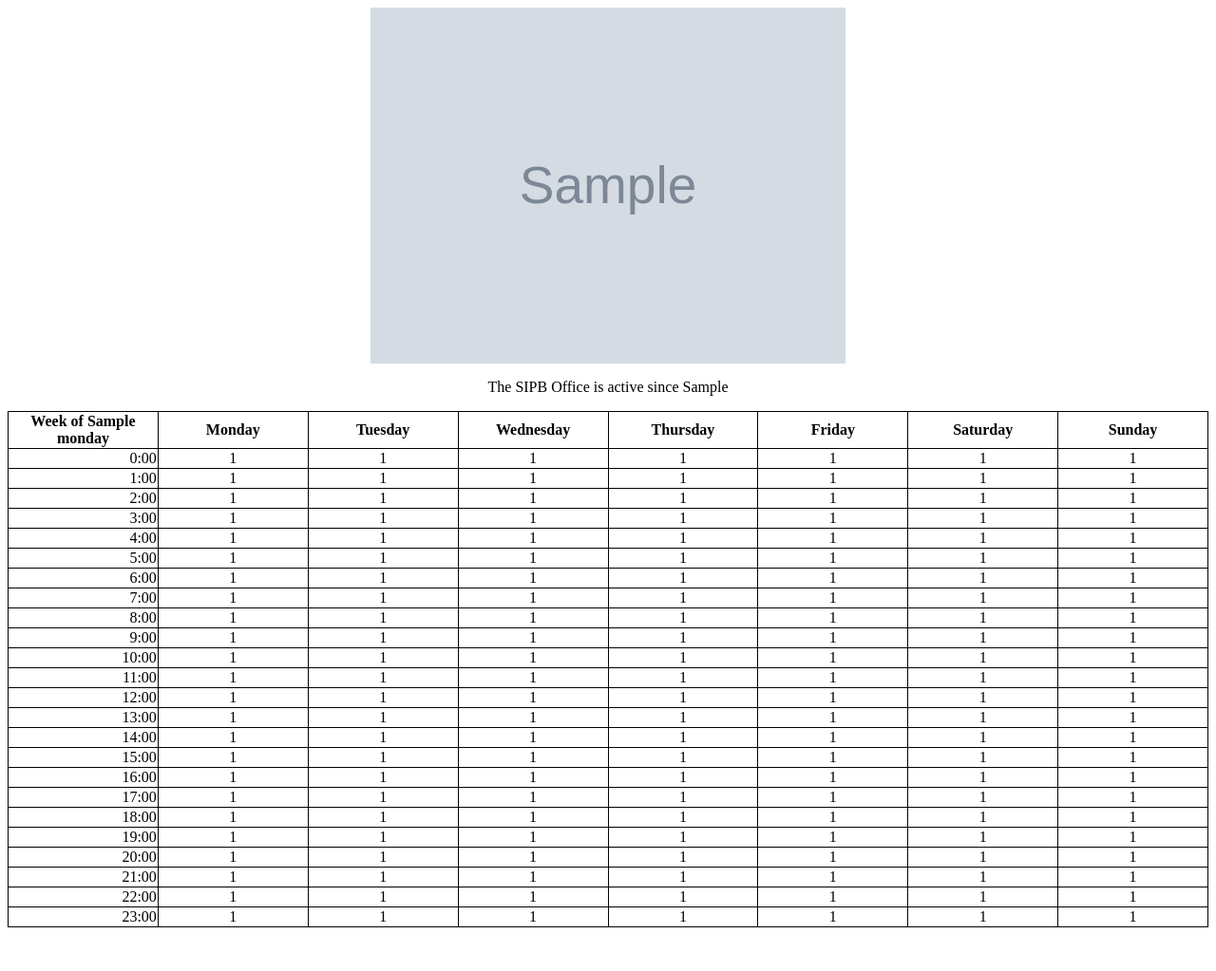
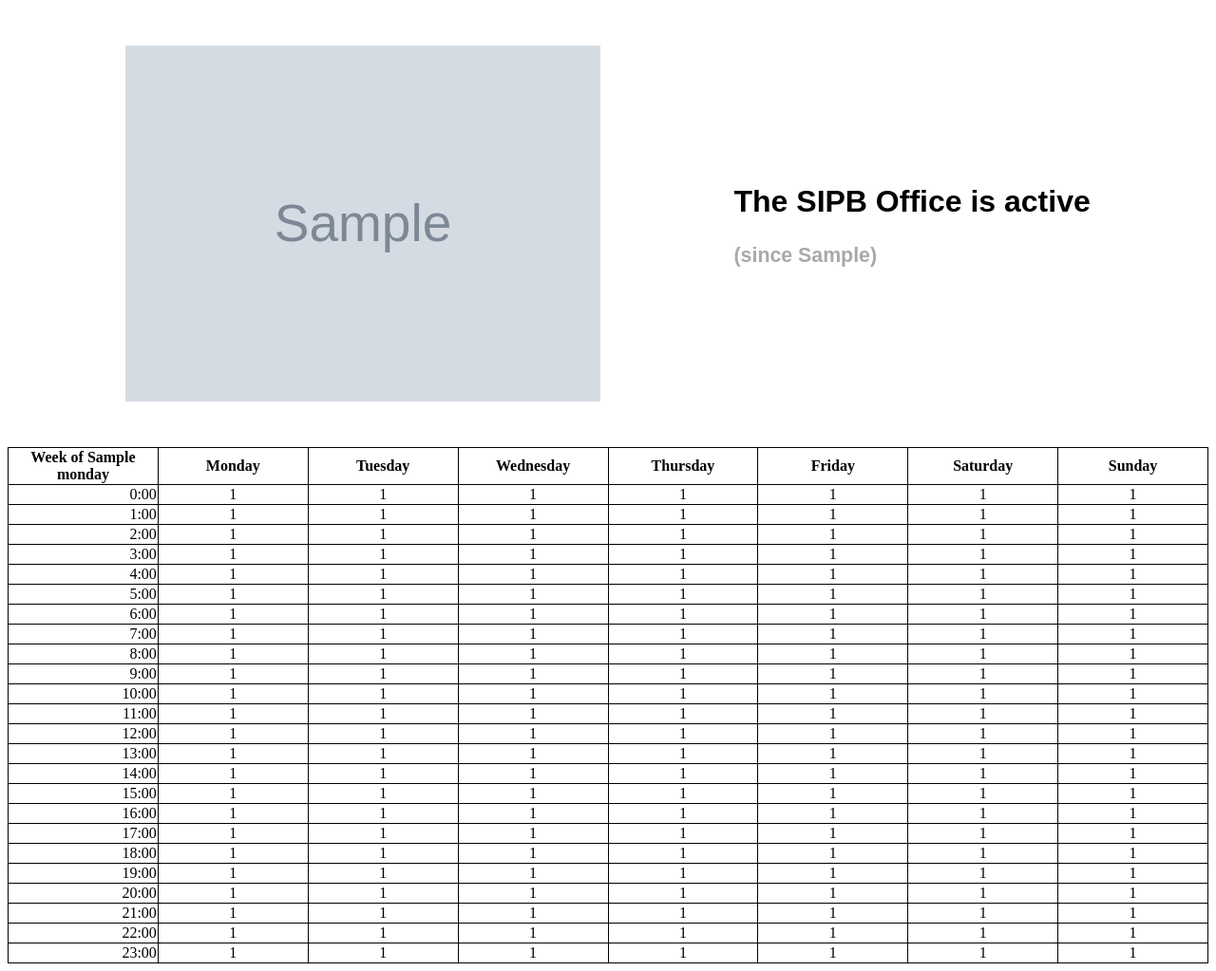
Before and after one commit to sipb/doorpi2, a Flask app: template web/templates/index.html in a window 1280 px wide. Shown: the whole page at 95% size. Before the commit the page ends 977 px from the top, so only its background shows below. Run offline with Flask 3, Linux system fonts and the light colour scheme; the template is opened without the code that fills it: most values are stand-ins (such as "Sample title", 1, 10 or a date in 2020); grey boxes marked "Sample" are stand-in pictures; parts of the project's set-up code (start-up, migrations or seed data) failed here and were passed over.

Commit message:
Reformat doorpi header

```diff
--- a/web/static/base.css
+++ b/web/static/base.css
@@ -1,3 +1,4 @@
+
 table {
     width: 100%;
     border-collapse: collapse;
@@ -20,16 +21,38 @@
 }
 
 #fuzzball {
-    display: block;
-    margin-left: auto;
-    margin-right: auto;
-
     width: 80%;
     max-width: 500px;
 }
 
+section {
+    margin: 3em 1em;
+}
+
+.status-box {
+    display: flex;
+    flex-wrap: wrap;
+    justify-content: space-evenly;
+    align-items: center;
+    gap: 2em;
+    font-family: sans-serif;
+}
+
+.door-open {
+    color: green;
+}
+
+.door-closed {
+    color: red;
+}
+
 #status {
-    text-align: center;
+    font-size: 24pt;
+}
+
+#last-change {
+    font-size: 16pt;
+    color: darkgrey;
 }
 
 #doortable {
--- a/web/templates/index.html
+++ b/web/templates/index.html
@@ -8,10 +8,17 @@
 	</head>
 
 	<body>
-		<img id="fuzzball" src="{{ fuzzball_image }}">
-		<p id="status">
-			The SIPB Office is {{ door_status }} since {{ last_change }}
-		</p>
+		<section class="status-box">
+			<img id="fuzzball" src="{{ fuzzball_image }}">
+			<div id="status-container">
+				<h2 id="status">
+					The SIPB Office is <span class="door-{{ door_status }}">{{ door_status }}</span>
+				</h2>
+				<h3 id="last-change">
+					(since {{ last_change }})
+				</h3>
+			</div>
+		</section>
 
 		<div id="doortable">
 			<table>
```
